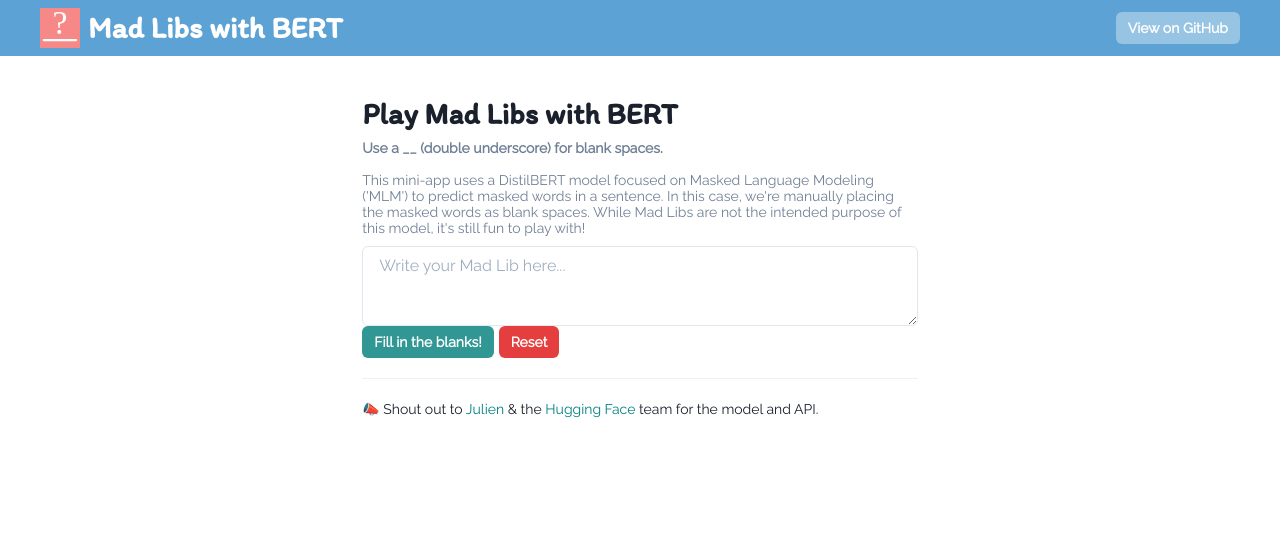
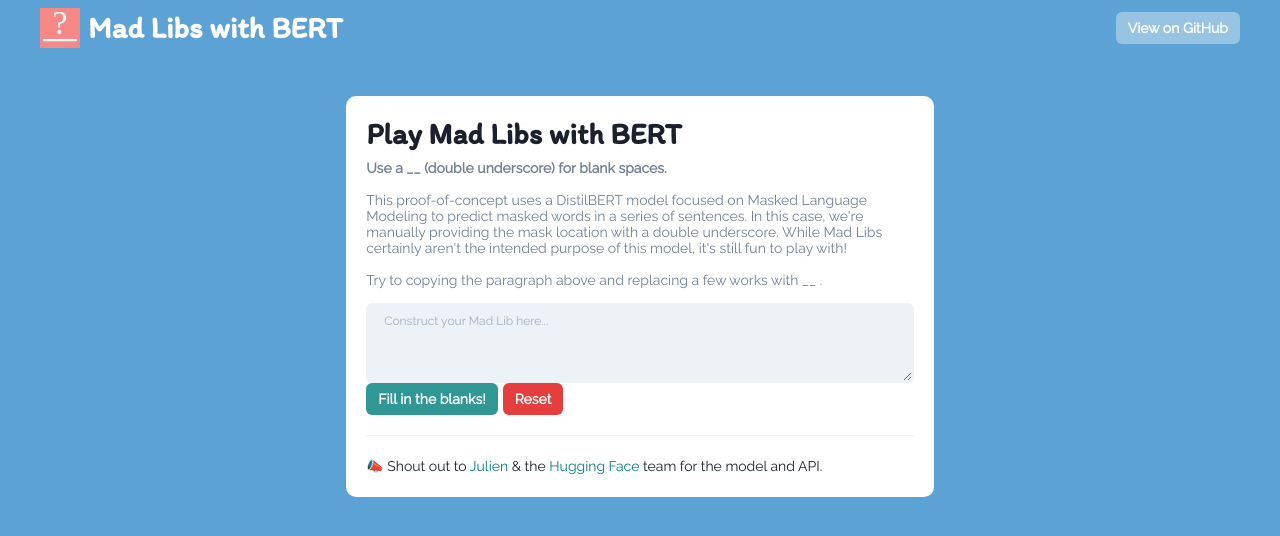
Before and after one commit to casendler/bert-madlib, a React (Create React App) app: page / in a window 1280 px wide. Shown: the top 536 px of the page. Built offline with nearby package versions, Linux system fonts and the light colour scheme; no server answers.

Commit message:
finished styling

```diff
--- a/src/App.jsx
+++ b/src/App.jsx
@@ -5,7 +5,7 @@
 
 function App() {
   return (
-    <Box>
+    <Box bg='#5DA2D5' h='100vh'>
       <NavLayout />
       <InputForm />
     </Box>
--- a/src/components/InputForm.jsx
+++ b/src/components/InputForm.jsx
@@ -43,18 +43,31 @@
 const InputForm = () => {
   const [loading, setLoading] = useState(false);
   const [userText, setUserText] = useState('');
-  const [sentences, setSentences] = useState([]);
+  const [startingSentences, setStartingSentences] = useState([]);
+  const [completedSentences, setCompletedSentences] = useState([]);
   const [bertResponse, setBertResponse] = useState('');
   const [errorMessage, setErrorMessage] = useState('');
 
+  // Provides real-time error feedback if more than one blank is provided with a sentence.
   useEffect(() => {
-    sentences.forEach((i) => {
-      if (occurrences(i, '__') > 1) {
-        setErrorMessage('Only one __ allowed per sentence.');
-        return;
-      }
-    });
-  }, [sentences]);
+    if (startingSentences.length > 0) {
+      startingSentences.forEach((i) => {
+        if (occurrences(i, '[MASK]') > 1) {
+          setErrorMessage('Only one __ allowed per sentence.');
+          return;
+        }
+      });
+    }
+    return;
+  }, [startingSentences]);
+
+  // Composes the final response from 'BERT'
+  useEffect(() => {
+    if (completedSentences.length > 0) {
+      setBertResponse(completedSentences.join(' '));
+    }
+    return;
+  }, [completedSentences]);
 
   const checkSubmittedText = (value) => {
     // Set default return value
@@ -76,38 +89,49 @@
     return valuePassed;
   };
 
+  const processWithBert = async () => {
+    let finalArray = [];
+    for (const sentence of startingSentences) {
+      const response = await axios({
+        url: apiUrl,
+        method: 'post',
+        headers: {
+          Authorization: apiKey,
+        },
+        data: {
+          inputs: sentence,
+        },
+      });
+      if (response && response.data) {
+        const formattedSentence =
+          response.data[0].sequence.charAt(0).toUpperCase() +
+          response.data[0].sequence.slice(1);
+        finalArray.push(formattedSentence);
+      }
+    }
+    setCompletedSentences(finalArray);
+    return;
+  };
+
   const handleChange = (value) => {
     setErrorMessage('');
     setUserText(value);
     if (value) {
       const sentencesArray = value
+        .replaceAll('__', '[MASK]')
         .trim()
         .match(sentenceRegex)
         .map((i) => {
           return i.trim();
         });
-      setSentences(sentencesArray);
+      setStartingSentences(sentencesArray);
     }
   };
 
   const handleSubmit = async () => {
     setLoading(true);
     if (checkSubmittedText(userText)) {
-      const swapForMask = userText.replaceAll('__', '[MASK]');
-      const getBertResponse = await axios({
-        url: apiUrl,
-        method: 'post',
-        headers: {
-          Authorization: apiKey,
-        },
-        data: {
-          inputs: swapForMask,
-        },
-      });
-
-      if (getBertResponse && getBertResponse.data) {
-        setBertResponse(getBertResponse.data[0].sequence);
-      }
+      processWithBert();
     }
     setLoading(false);
     return;
@@ -116,30 +140,38 @@
   const handleReset = () => {
     setLoading(false);
     setUserText('');
-    setSentences([]);
+    setStartingSentences([]);
+    setCompletedSentences([]);
     setBertResponse('');
     setErrorMessage('');
   };
 
   return (
-    <Container mt='5vh'>
+    <Container mt='5vh' bg='#FFF' borderRadius='10px' p='20px' maxHeight='80vh'>
       <FormControl id='email' isInvalid={errorMessage}>
         <FormLabel>
           <Heading as='h2' size='lg'>
             Play Mad Libs with BERT
           </Heading>
         </FormLabel>
-        <FormHelperText mb='10px'>
+        <FormHelperText mb='15px'>
           <b>Use a __ (double underscore) for blank spaces.</b>
           <br />
-          <br /> This mini-app uses a DistilBERT model focused on Masked
-          Language Modeling ('MLM') to predict masked words in a sentence. In
-          this case, we're manually placing the masked words as blank spaces.
-          While Mad Libs are not the intended purpose of this model, it's still
-          fun to play with!
+          <br />
+          This proof-of-concept uses a DistilBERT model focused on Masked
+          Language Modeling to predict masked words in a series of sentences. In
+          this case, we're manually providing the mask location with a double
+          underscore. While Mad Libs certainly aren't the intended purpose of
+          this model, it's still fun to play with!
+          <br />
+          <br />
+          Try to copying the paragraph above and replacing a few works with __ .
         </FormHelperText>
         <Textarea
-          placeholder='Write your Mad Lib here...'
+          fontSize='12px'
+          variant='filled'
+          focusBorderColor='blue.300'
+          placeholder='Construct your Mad Lib here...'
           value={userText}
           onChange={(e) => {
             handleChange(e.target.value);
--- a/src/layout/NavLayout.jsx
+++ b/src/layout/NavLayout.jsx
@@ -10,7 +10,6 @@
       as='nav'
       px={{ base: '10px', md: '20px', lg: '40px' }}
       py='2'
-      bg='#5DA2D5'
       alignItems='center'
     >
       <Box pr='2'>
```
